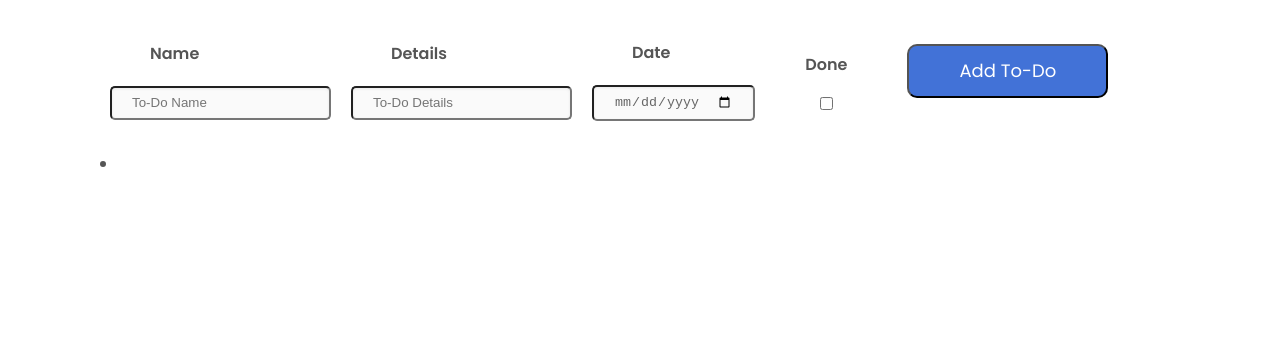
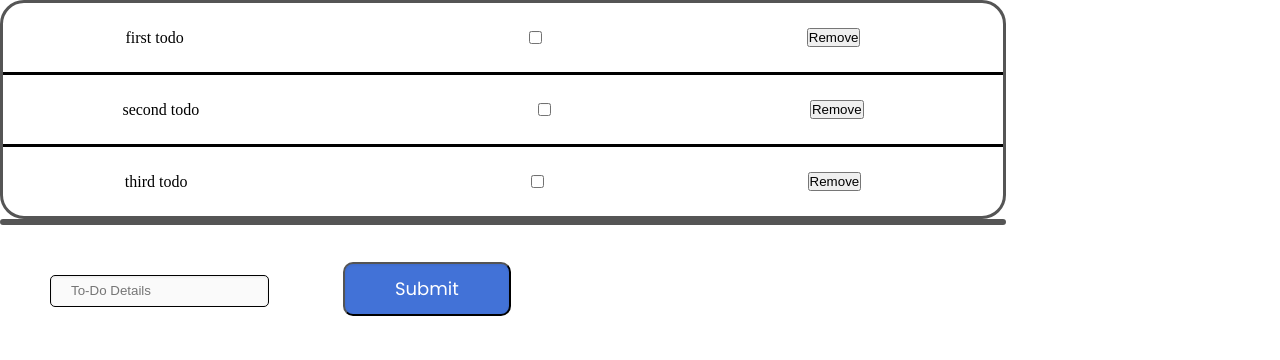
Before and after one commit to GSG-G8/Muhmd-ToDo, a website: page index.html in a window 1280 px wide. Drawn offline with Linux system fonts and the light colour scheme.

Commit message:
Transfer skeleton files into project folder I've moved the skeleton files into the project folder, then I started to modify my previous logic functions into the new logic file with the appropriate modification needed. Then I transfered the dom from the skeleton to the project folder and the index.html file then started modifying every thing in order to correct the mistake that had happend at the beginning of the project ... A little of css style modifying Relates #18

```diff
--- a/css/style.css
+++ b/css/style.css
@@ -77,3 +77,35 @@ button {
 label {
   padding: 10px 30px;
 }
+
+ul {
+  border: 3px solid #555;
+  border-radius: 24px;
+
+}
+
+li {
+  display: flex;
+ justify-content: space-around;
+  align-items: center;
+  padding: 5px 50px;
+  border-bottom: 3px solid #000;
+  width: 900px;
+}
+
+li:last-child {
+  border: none;
+}
+
+li span {
+  margin-right: 100px;
+}
+
+li input {
+  margin: 0 100px;
+}
+
+.form__input {
+  margin: 50px;
+  border: 1px solid #000;
+}
--- a/index.html
+++ b/index.html
@@ -13,6 +13,16 @@
   </head>
   <body>
     <main>
+      <div id = "todo-container">
+        <ul>
+        </ul>
+    </div>
+    <form id="add-todo">
+      <input type="text" name="description" class="form__input" value="" placeholder="To-Do Details">
+      <input type="submit" name="" class="form__btn" value="Submit">
+    </form>
+
+      <!--
         <section class="add-section">
           <div class="form__div">
             <div class="form__label-input-div">
@@ -38,6 +48,7 @@
           </div>
         </section>
         <section class="show-section"></section>
+      -->
     </main>
     <script type="text/javascript" src="./script/logic.js"></script>
     <script type="text/javascript" src="./script/dom.js"></script>
--- a/script/dom.js
+++ b/script/dom.js
@@ -1,3 +1,89 @@
+// part 2 linking it all together
+// The function here is called an iife,
+// it keeps everything inside hidden from the rest of our application
+(function() {
+    // This is the dom node where we will keep our todo
+    var container = document.getElementById('todo-container');
+    var addTodoForm = document.getElementById('add-todo');
+
+    var state = [
+      { id: -3, description: 'first todo' },
+      { id: -2, description: 'second todo' },
+      { id: -1, description: 'third todo' },
+    ]; // this is our initial todoList
+
+    // This function takes a todo, it returns the DOM node representing that todo
+    var createTodoNode = function(todo) {
+      var todoNode = document.createElement('li');
+      // you will need to use addEventListener
+
+      // add span holding description
+      const todoSpan = document.createElement('span');
+      todoSpan.textContent = todo.description;
+
+      // this adds the delete button
+      var deleteButtonNode = document.createElement('button');
+      deleteButtonNode.textContent = "Remove";
+      deleteButtonNode.addEventListener('click', function(event) {
+        var newState = todoFunctions.deleteTodo(state, todo.id);
+        update(newState);
+      });
+
+
+      // add markTodo button
+
+      const markTodoCheck = document.createElement('input');
+      markTodoCheck.setAttribute('type','checkbox');
+      markTodoCheck.className = "checkbox";
+
+      // add classes for css
+
+
+      todoNode.appendChild(todoSpan);
+      todoNode.appendChild(markTodoCheck);
+      todoNode.appendChild(deleteButtonNode);
+      return todoNode;
+    };
+
+    // bind create todo form
+    if (addTodoForm) {
+      addTodoForm.addEventListener('submit', function(event) {
+        // https://developer.mozilla.org/en-US/docs/Web/Events/submit
+        // what does event.preventDefault do?
+        // what is inside event.target?
+
+        var description = event.preventDefault(); // event.target ....
+
+        var newState = todoFunctions.addTodo(state,addTodoForm.description.value);
+        update(newState);
+      });
+    }
+
+    // you should not need to change this function
+    var update = function(newState) {
+      state = newState;
+      renderState(state);
+    };
+
+    // you do not need to change this function
+    var renderState = function(state) {
+      var todoListNode = document.createElement('ul');
+
+      state.forEach(function(todo) {
+        todoListNode.appendChild(createTodoNode(todo));
+      });
+
+      // you may want to add a class for css
+      container.replaceChild(todoListNode, container.firstChild);
+    };
+
+    if (container) renderState(state);
+  })();
+
+
+/* ===============================================*/
+
+/*
 const inputName = document.querySelector('#addName');
 const inputDetails = document.querySelector('#addDetails');
 const inputDate = document.querySelector('#addDate');
@@ -57,3 +143,5 @@ for (let i = 0; i < dataArray.length; i++) {
     })
 
 }
+
+*/
--- a/script/logic.js
+++ b/script/logic.js
@@ -1,22 +1,64 @@
-let todoId = JSON.parse(localStorage.getItem("todoId"));
-if (!todoId) {
-    todoId = 0;
-}
-const generateId = () => {
-    todoId++;
-    localStorage.setItem("todoId", JSON.stringify(todoId));
-    return todoId;
-}
+// Part 1. Fill in any missing parts of the todoFunction object!
+// you can access these on todo.todoFunctions
+// For part one we expect you to use tdd
 
-const addTodo = (array, todo) => [...array, todo];
+var todoFunctions = {
+    // todoFunctions.generateId() will give you a unique id
+    // You do not need to understand the implementation of this function.
+    generateId: (function() {
+      var idCounter = 0;
 
-const deleteTodo = (array, Id) => array.filter(todo => todo.id !== Id);
+      function incrementCounter() {
+        return (idCounter += 1);
+      }
+
+      return incrementCounter;
+    })(),
+
+    //cloneArrayOfObjects will create a copy of the todos array
+    //changes to the new array don't affect the original
+    cloneArrayOfObjects: function(todos) {
+      return todos.map(function(todo){
+        return JSON.parse(JSON.stringify(todo));
+      });
+    },
+
+    addTodo: function(todos, newTodo) {
+      return [...todos, {id: this.generateId(),
+        description: newTodo,
+        done: false
+    }];
+
+      // should leave the input argument todos unchanged (you can use cloneArrayOfObjects)
+      // returns a new array, it should contain todos with the newTodo added to the end.
+      // add an id to the newTodo. You can use the generateId function to create an id.
+      // hint: array.concat
+    },
+    deleteTodo: function(todos, idToDelete) {
+       return todos.filter(todo => todo.id !== idToDelete);
+      // should leave the input argument todos unchanged (you can use cloneArrayOfObjects)
+      // return a new array, this should not contain any todo with an id of idToDelete
+      // hint: array.filter
+    },
+    markTodo: function(todos, idToMark) {
+      // should leave the input argument todos unchanged (you can use cloneArrayOfObjects)
+      // in the new todo array, all elements will remain unchanged except the one with id: idToMark
+      // this element will have its done value toggled
+      // hint: array.map
+    },
+    sortTodos: function(todos, sortFunction) {
+      // stretch goal! Do this last
+      // should leave the input arguement todos unchanged (you can use cloneArrayOfObjects)
+      // sortFunction will have same signature as the sort function in array.sort
+      // hint: array.slice, array.sort
+    },
+  };
 
 
-if (typeof exports !== "undefined") {
-    module.exports = {
-        generateId,
-        addTodo,
-        deleteTodo
-    }
-}
+  // Why is this if statement necessary?
+  // The answer has something to do with needing to run code both in the browser and in Node.js
+  // See this article for more details:
+  // http://www.matteoagosti.com/blog/2013/02/24/writing-javascript-modules-for-both-browser-and-node/
+  if (typeof module !== 'undefined') {
+    module.exports = todoFunctions;
+  }
```
Lines whose indentation alone changed are shown as unchanged.
